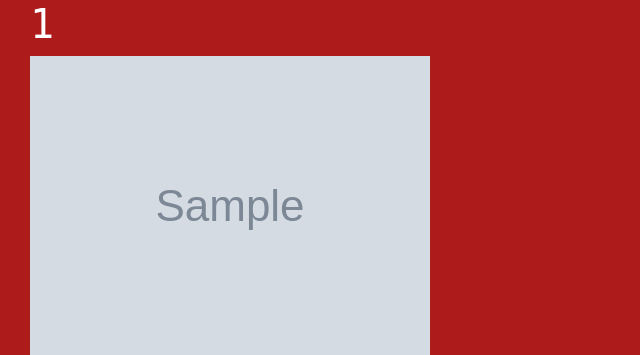
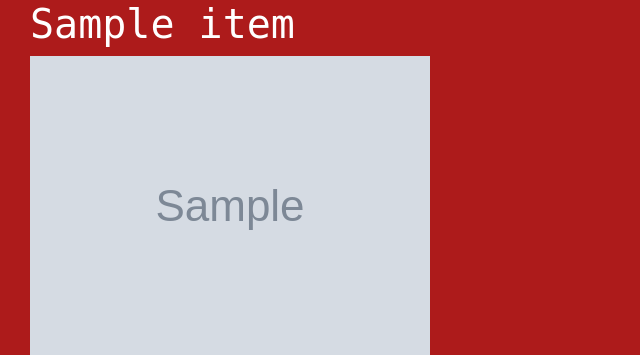
Before and after one commit to Axgel/flavor, a Flask app: template templates/food_recipe.html in a window 1280 px wide. Shown: the part 91-446 px from the top of the page, without its empty margins (0-640 px from the left). Run offline with Flask 2, Linux system fonts and the light colour scheme; the template is opened without the code that fills it: most values are stand-ins (such as "Sample title", 1, 10 or a date in 2020); grey boxes marked "Sample" are stand-in pictures; some libraries are stand-ins or nearby versions.

Commit message:
Update food_recipe.html

```diff
--- a/templates/food_recipe.html
+++ b/templates/food_recipe.html
@@ -1,20 +1,23 @@
 {% extends "base.html" %}
 {% block title %}kitchen{% endblock title%}
+{% block content %}
+    {% for item in recipe_data %}
+        <div class="foodRecipe">
+                <h1 style="max-width: none">{{item}}</h1>
 
-{% block content %}
-<div class="foodRecipe">
-        <h1 style="max-width: none">{{recID}}</h1>
-
-        <img src={{recipe_data[recID]["image"]}}>
+                <img src={{recipe_data[item]["image"]}}>
                 <h4>Ingrediets:</h4>
-        {% for ingredient in range(recipe_data[recID]["ingredients"]|length) %}
+                {% for ingredient in range(recipe_data[item]["ingredients"]|length) %}
                     <ul>
-                <li>{{recipe_data[recID]["ingredients"][ingredient]}}</li>
+                        <li>{{recipe_data[item]["ingredients"][ingredient]}}</li>
                     </ul>
                 {% endfor %}
                 <h4>Instructions:</h4>
-        {% for instruction in range(recipe_data[recID]["instructions"]|length) %}
-            <p>{{instruction+1}}. {{recipe_data[recID]["instructions"][instruction]}}</p>
+                {% for instruction in range(recipe_data[item]["instructions"]|length) %}
+                    <p>{{instruction+1}}. {{recipe_data[item]["instructions"][instruction]}}</p>
                 {% endfor %}
+                <br>
+                <br>
         </div>
+    {% endfor %}
 {% endblock content%}
```
Lines whose indentation alone changed are shown as unchanged.
